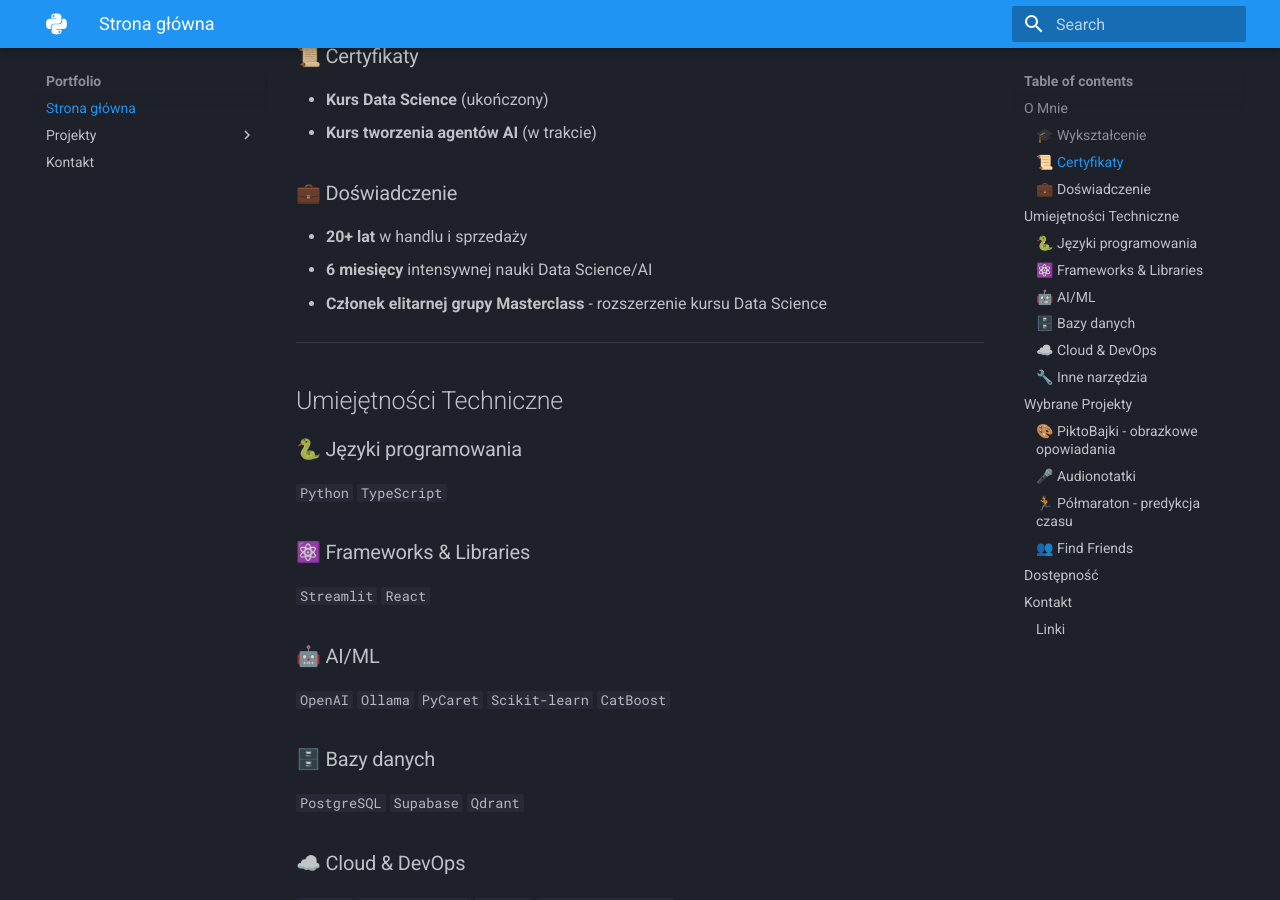
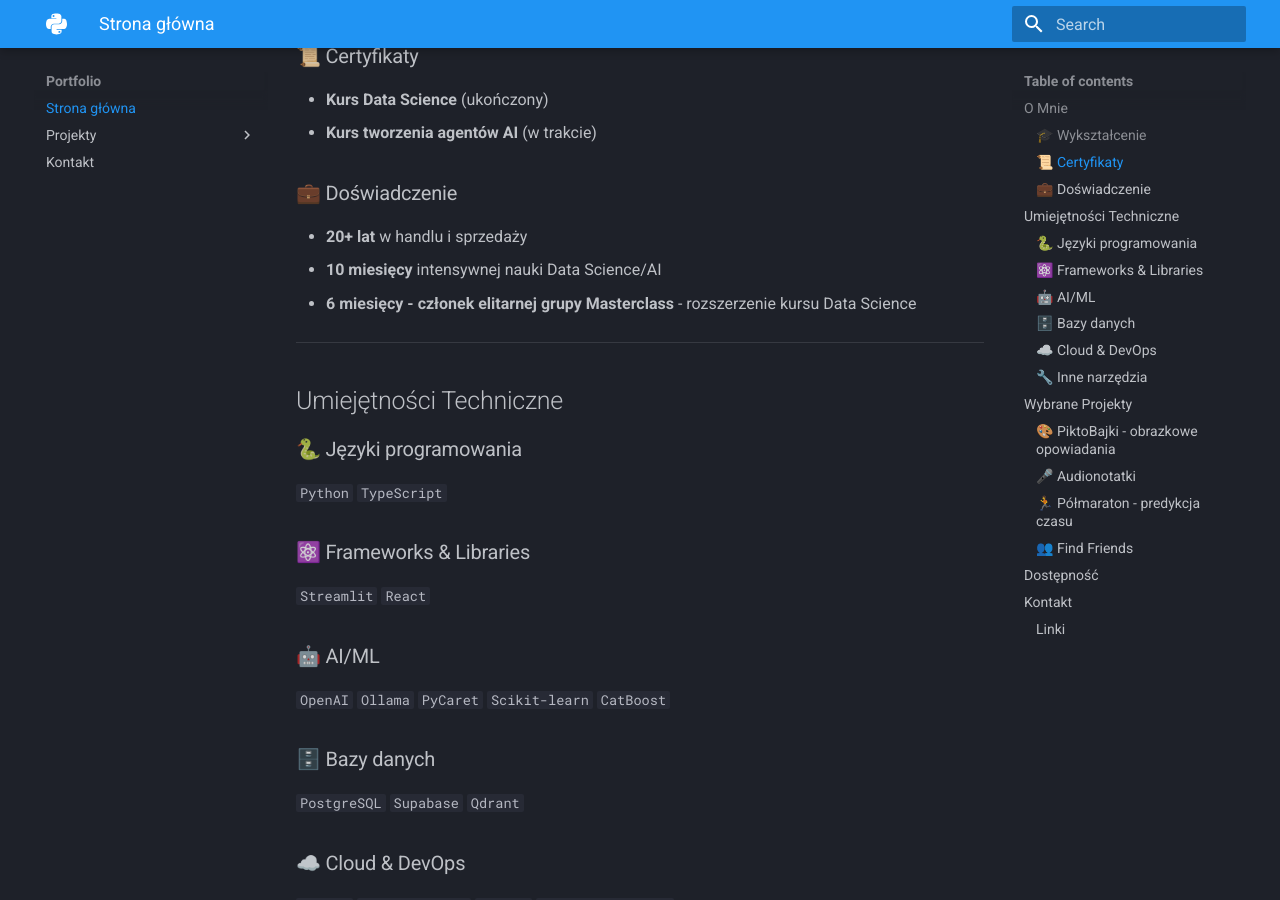
Before and after one commit to heyagotoai/portfolio, an MkDocs documentation site: the page built from docs/index.md, in a window 1280 px wide and 900 px high, scrolled down 622 px. Built offline with MkDocs 1.6.1 and Material for MkDocs 9.7.7, drawn with Linux system fonts in a browser that asks for light colours.

Commit message:
description changed

```diff
--- a/docs/index.md
+++ b/docs/index.md
@@ -19,8 +19,8 @@
 
 ### 💼 Doświadczenie
 - **20+ lat** w handlu i sprzedaży
-- **6 miesięcy** intensywnej nauki Data Science/AI
-- **Członek elitarnej grupy Masterclass** - rozszerzenie kursu Data Science
+- **10 miesięcy** intensywnej nauki Data Science/AI
+- **6 miesięcy - członek elitarnej grupy Masterclass** - rozszerzenie kursu Data Science
 
 ---
 
```
